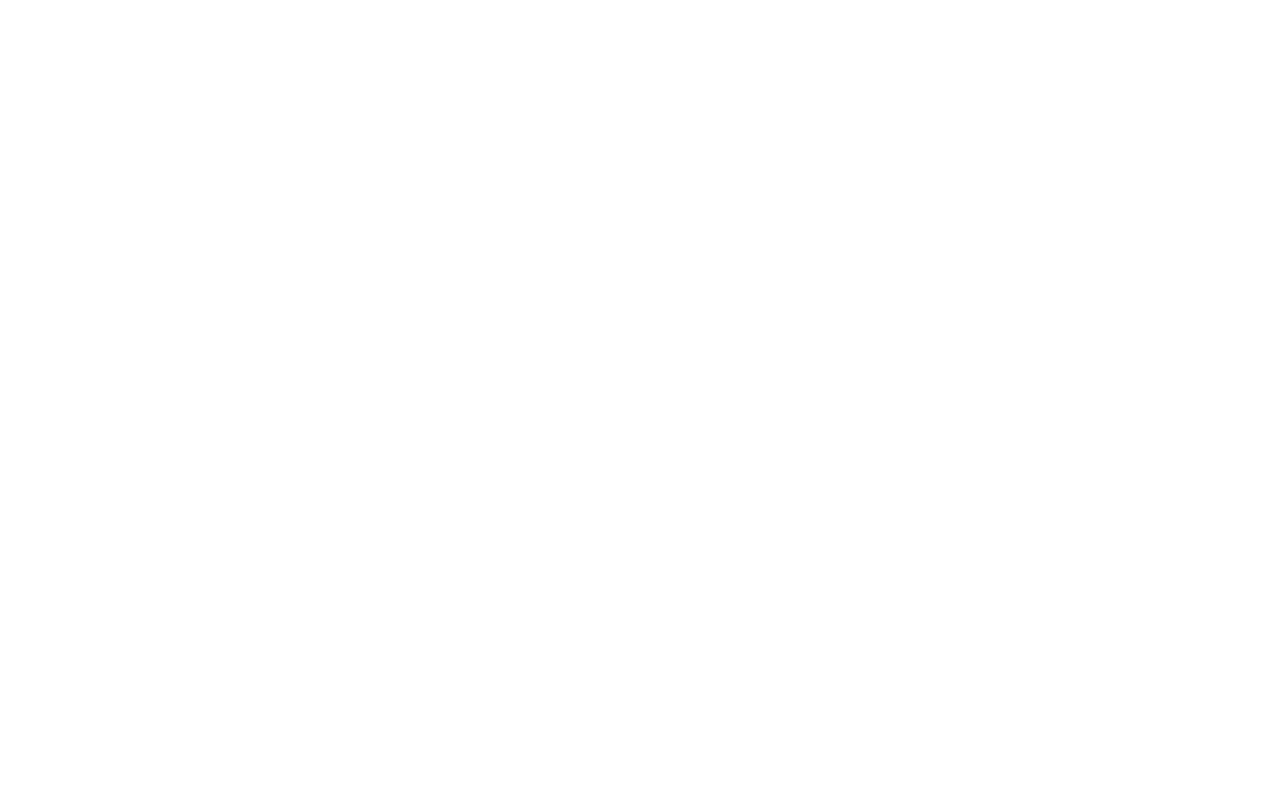
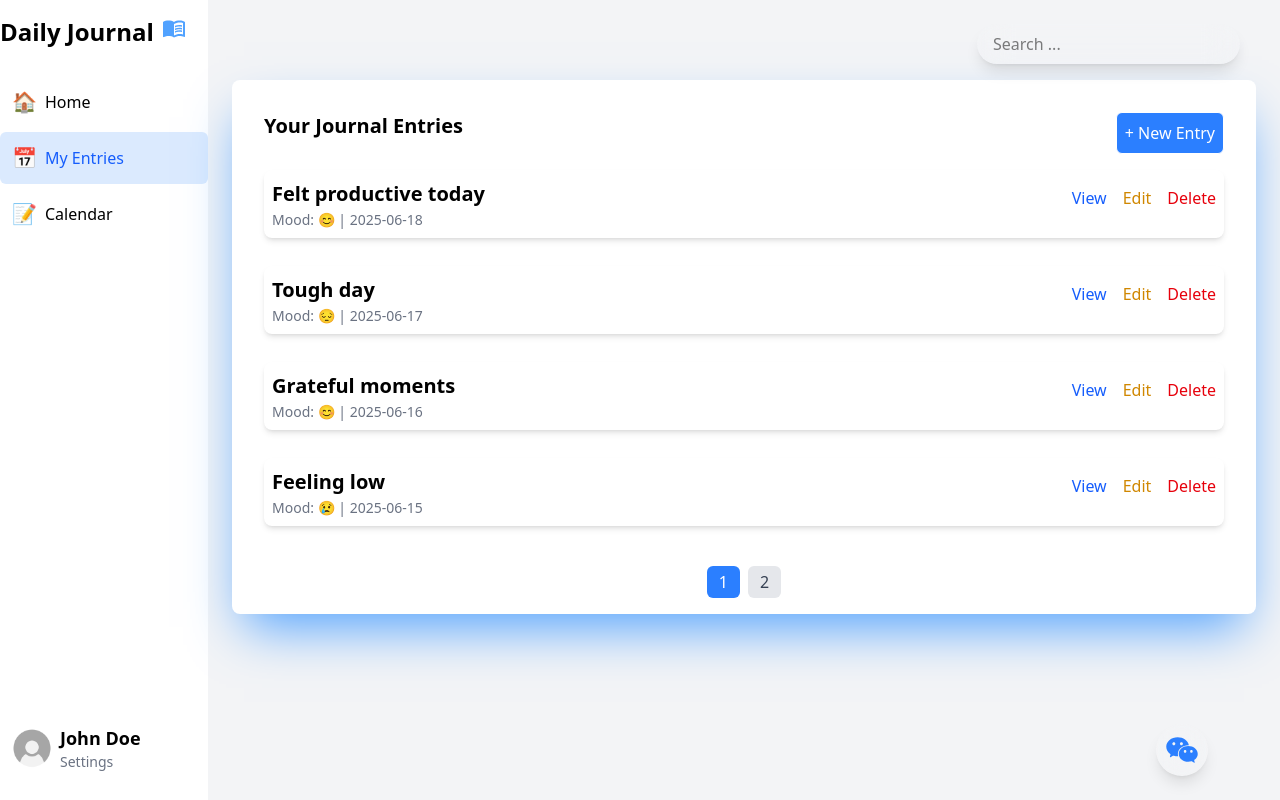
Before and after one commit to KirimiOnesmus/journal_app, a React (Vite) app in the folder client/: page /dashboard/entries in a window 1280 px wide. Before the commit this address had no page. Built offline with nearby package versions, Linux system fonts and the light colour scheme.

Commit message:
Entries Page Add

```diff
--- a/client/src/App.jsx
+++ b/client/src/App.jsx
@@ -2,6 +2,7 @@ import React from 'react'
 // import Login from './pages/Login'
 // import Register from './pages/Register'
 import {Homepage,Login,Register,Profile,Dashboard } from './pages'
+import { Entries,Calendar,Home } from "./components";
 import { BrowserRouter, Routes, Route } from 'react-router-dom'
 import './App.css'
 
@@ -14,7 +15,12 @@ function App() {
         <Route path="/login" element={<Login />} />
         <Route path="/register" element={<Register />} />
         <Route path="/profile" element={<Profile/>} />
-        <Route path="/dashboard" element={<Dashboard />} />
+        <Route path="/dashboard" element={<Dashboard />}>
+          <Route index element={<Home />} />
+          <Route path="home" element={<Home />} />
+          <Route path="entries" element={<Entries />} />
+          <Route path="calendar" element={<Calendar />} />
+        </Route>
         {/* Add more routes as needed */}
       </Routes>
     </BrowserRouter>
--- a/client/src/components/Entries.jsx
+++ b/client/src/components/Entries.jsx
@@ -1,8 +1,36 @@
 import React from 'react'
+import EntriesView from './EntriesView'
+import EntriesForm from './EntriesForm'
 
 const Entries = () => {
+  const [showForm, setShowForm] = React.useState(false);
   return (
-    <div>Entries</div>
+    <div>
+       <div className="header flex justify-between p-4">
+        <h3 className='text-xl font-bold'>Your Journal Entries</h3>
+         <button
+         className='bg-blue-500 p-2 rounded-md text-white hover:bg-white hover:text-blue-400 hover:border-blue-400 border hover:cursor-pointer transition duration-300'
+         onClick={() => setShowForm(true)}
+         >+ New Entry</button>
+       </div>
+        <div className="entries-list px-4">
+            <EntriesView />
+
+        </div>
+          {showForm && (
+                <div className="fixed inset-0 bg-transparent bg-opacity-20 flex items-center justify-center z-50">
+                    <div className="bg-white p-6 rounded-lg shadow-lg w-full max-w-md">
+                        <EntriesForm onClose={() => setShowForm(false)}/>
+                        <button
+                            className='mt-4 bg-red-500 text-white px-4 py-2 rounded-md hover:bg-red-600 transition duration-300'
+                            onClick={() => setShowForm(false)}
+                        >
+                            Close
+                        </button>
+                    </div>
+                </div>
+            )}
+    </div>
   )
 }
 
--- /dev/null
+++ b/client/src/components/EntriesForm.jsx
@@ -0,0 +1,69 @@
+
+import React, { useState } from 'react';
+
+const EntriesForm = ({onClose}) => {
+    const [title, setTitle] = useState("");
+    const [mood, setMood] = useState("");
+    const [content, setContent] = useState("");
+    const handleSubmit = (e) => {
+    e.preventDefault();
+    // Handle submit logic here
+    alert("Entry saved!");
+    onClose();
+     };
+  return (
+     <div
+     className="fixed inset-0 bg-transparent bg-opacity-40 backdrop-blur-md z-50 flex justify-center items-center p-4"
+     >
+      <div
+      className="bg-white rounded-lg shadow-lg p-6 w-full max-w-xl relative"
+      >
+        <button onClick={onClose} className="absolute top-5 right-5 text-gray-500 hover:text-red-500 text-xl hover:cursor-pointer">X</button>
+        <h2 className="text-xl font-semibold mb-4">New Journal Entry</h2>
+
+        <form onSubmit={handleSubmit} className="space-y-4">
+          <input
+            type="text"
+            placeholder="Title"
+            className="w-full border rounded-md p-2"
+            value={title}
+            onChange={(e) => setTitle(e.target.value)}
+            required
+          />
+
+          <select
+            value={mood}
+            onChange={(e) => setMood(e.target.value)}
+            className="w-full border rounded-md p-2"
+            required
+          >
+            <option value="">Select Mood</option>
+            <option value="😊">Happy</option>
+            <option value="😔">Sad</option>
+            <option value="😐">Neutral</option>
+            <option value="😠">Anger</option>
+            <option value="😜">Sarcasm/Silly</option>
+            <option value="😕">Confused</option>
+            <option value="❤️">Full of Love</option>
+
+          </select>
+
+          <textarea
+            placeholder="Write your thoughts..."
+            className="w-full border rounded-md p-2 h-32"
+            value={content}
+            onChange={(e) => setContent(e.target.value)}
+            required
+          />
+
+          <div className="flex justify-end gap-4">
+            <button type="button" onClick={onClose} className="text-gray-600 hover:underline hover:cursor-pointer">Cancel</button>
+            <button type="submit" className="bg-blue-500 text-white px-4 py-2 rounded-md hover:bg-blue-600 hover:cursor-pointer">Save</button>
+          </div>
+        </form>
+      </div>
+    </div>
+  )
+}
+
+export default EntriesForm
--- /dev/null
+++ b/client/src/components/EntriesView.jsx
@@ -0,0 +1,61 @@
+import React,{ useState } from 'react'
+
+  const allEntries = [
+    { id: 1, title: "Felt productive today", mood: "😊", date: "2025-06-18" },
+    { id: 2, title: "Tough day", mood: "😔", date: "2025-06-17" },
+    { id: 3, title: "Grateful moments", mood: "😊", date: "2025-06-16" },
+    { id: 4, title: "Feeling low", mood: "😢", date: "2025-06-15" },
+    { id: 5, title: "Inspired again", mood: "😃", date: "2025-06-14" },
+
+  ];
+
+
+const EntriesView = () => {
+    const [currentPage, setCurrentPage] = useState(1);
+    const entriesPerPage = 4;
+    const indexOfLast = currentPage * entriesPerPage;
+    const indexOfFirst = indexOfLast - entriesPerPage;
+    const currentEntries = allEntries.slice(indexOfFirst, indexOfLast);
+    const totalPages = Math.ceil(allEntries.length / entriesPerPage);
+  return (
+    <div>
+        <div className="flex flex-col gap-3">
+           {currentEntries.map((entry) => (
+                <div key={entry.id} className="bg-white shadow-md rounded-lg p-2 mb-4 hover:shadow-lg transition-shadow duration-300 hover:cursor-pointer hover:shadow-blue-300">
+                <div className='flex justify-between items-center'>
+                    <h3 className="text-xl font-semibold">{entry.title}</h3>
+                    <div className="mt-2 flex gap-4">
+                        <button className="text-blue-600 hover:underline hover:cursor-pointer">View</button>
+                        <button className="text-yellow-600 hover:underline hover:cursor-pointer">Edit</button>
+                        <button className="text-red-600 hover:underline hover:cursor-pointer">Delete</button>
+                    </div>
+
+                </div>
+
+                <p className="text-sm text-gray-500">
+                    Mood: {entry.mood} | {entry.date}
+                </p>
+
+                </div>
+            ))}
+        </div>
+         <div className="flex justify-center mt-6 gap-2">
+            {Array.from({ length: totalPages }, (_, i) => (
+            <button
+                key={i}
+                onClick={() => setCurrentPage(i + 1)}
+                className={`px-3 py-1 rounded-md hover:cursor-pointer ${
+                currentPage === i + 1
+                    ? "bg-blue-500 text-white"
+                    : "bg-gray-200 text-gray-700"
+                }`}
+            >
+                {i + 1}
+            </button>
+            ))}
+        </div>
+    </div>
+  )
+}
+
+export default EntriesView
--- a/client/src/components/Home.jsx
+++ b/client/src/components/Home.jsx
@@ -2,7 +2,33 @@ import React from 'react'
 
 const Home = () => {
   return (
-    <div>Home</div>
+    <div className='flex flex-col justify-center h-full p-6'>
+      <h1 className='text-xl'>Welcome Back <span className='text-2xl font-bold text-blue-400'>John Doe</span>! What's on your mind today ?</h1>
+      <p className='text-lg italic mt-2'>"Start your day by writing down your thoughts, feelings, or anything you want to remember."</p>
+      <div className='flex m-4 w-full gap-4 shadow-md '>
+        <h4 className='text-xl font-semibold'>Mood Insights</h4>
+        <div className="graph">
+
+        </div>
+
+      </div>
+      <div className='flex m-4 w-full gap-4 '>
+        <div className='flex m-4 w-full gap-4 shadow-md px-4'>
+          <h4 className='text-xl font-semibold'>Recent Entries</h4>
+          <div className="entries">
+            {/* Recent entries will be displayed here */}
+          </div>
+        </div>
+        <div className='flex m-4 w-full gap-4 shadow-md px-4'>
+          <h4 className='text-xl font-semibold'>Calendar</h4>
+          <div className="reminders">
+            {/* Upcoming reminders will be displayed here */}
+          </div>
+          </div>
+      </div>
+
+
+    </div>
   )
 }
 
--- a/client/src/components/index.js
+++ b/client/src/components/index.js
@@ -1,2 +1,7 @@
 export{default as Header} from './Header';
 export{default as Navbar} from './Navbar';
+export { default as Home } from './Home';
+export { default as Entries } from './Entries';
+export { default as Calendar } from './Calendar';
+export { default as EntriesView } from './EntriesView';
+export { default as EntriesForm } from './EntriesForm';
--- a/client/src/pages/Dashboard.jsx
+++ b/client/src/pages/Dashboard.jsx
@@ -1,6 +1,8 @@
 import React from 'react'
 import { Navbar } from '../components'
 import { AiOutlineWechat } from "react-icons/ai";
+import{Home,Entries,Calendar} from '../components'
+import { Outlet } from "react-router-dom";
 
 const Dashboard = () => {
   return (
@@ -16,6 +18,9 @@ const Dashboard = () => {
                 <AiOutlineWechat className='text-4xl text-blue-500  hover:cursor-pointer '/>
                  <p className='hidden'>AI Assistant</p>
             </div>
+            <div className="main-contents flex-1 p-4 mt-14 pb-20 md:pb-4 overflow-y-auto shadow-2xl bg-white rounded-lg shadow-blue-400">
+                 <Outlet />
+            </div>
 
         </main>
 
--- a/client/vite.config.js
+++ b/client/vite.config.js
@@ -2,6 +2,8 @@ import { defineConfig } from 'vite'
 import react from '@vitejs/plugin-react'
 import tailwindcss from '@tailwindcss/vite'
 export default defineConfig({
+
+
   plugins: [
     react(),
     tailwindcss(),
```
